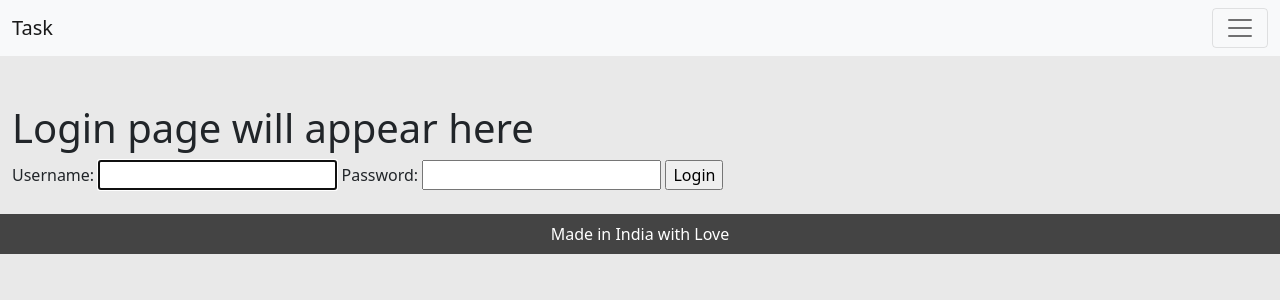
After one commit to linrakesh/modelTutorial, a Django app: page /login/ in a window 1280 px wide. The commit adds this page. Shown: the top 300 px of the page. Run offline with Django 3.2, Linux system fonts and the light colour scheme.

Commit message:
login logout added

```diff
--- a/Tutorial/settings.py
+++ b/Tutorial/settings.py
@@ -126,3 +126,6 @@ STATIC_URL = '/static/'
 
 MEDIA_ROOT = os.path.join(BASE_DIR, 'media/')
 MEDIA_URL = 'media/'
+
+LOGIN_REDIRECT_URL ='/'
+LOGOUT_REDIRECT_URL = '/'
--- a/Tutorial/urls.py
+++ b/Tutorial/urls.py
@@ -17,12 +17,17 @@ from django.contrib import admin
 from django.urls import path,include
 from django.conf import settings
 from django.conf.urls.static import static
+from django.contrib.auth.views import LoginView,LogoutView
 
 
 urlpatterns = [
-    path('pages/', include('django.contrib.flatpages.urls')),
+
     path('admin/', admin.site.urls),
     path('', include('ideaset.urls')),
+    path('login/',LoginView.as_view(),name='login'),
+    path('logout/',LogoutView.as_view(),name='logout'),
+    path('pages/', include('django.contrib.flatpages.urls')),
+
 
 
 ]
--- a/ideaset/templates/ideaset/base.html
+++ b/ideaset/templates/ideaset/base.html
@@ -25,7 +25,7 @@
           <a class="nav-link" href="{% url 'add' %}">Add New Task</a>
         </li>
         <li class="nav-item">
-            <a class="nav-link" href="#" tabindex="-1" aria-disabled="true">Login</a>
+            <a class="nav-link" href="{% url 'login' %}" tabindex="-1" aria-disabled="true">Login</a>
           </li>
         <li class="nav-item dropdown">
           <a class="nav-link dropdown-toggle" href="#" id="navbarDropdown" role="button" data-bs-toggle="dropdown" aria-expanded="false">
@@ -37,7 +37,7 @@
             <li><a class="dropdown-item" href="#">Profile</a></li>
             <li><a class="dropdown-item" href="#">Forgot Password</a></li>
             <li><hr class="dropdown-divider"></li>
-            <li><a class="dropdown-item" href="#">Logout</a></li>
+            <li><a class="dropdown-item" href="{% url 'logout' %}">Logout</a></li>
           </ul>
         </li>
         <li class="nav-item">
--- /dev/null
+++ b/ideaset/templates/registration/login.html
@@ -0,0 +1,15 @@
+{% extends 'ideaset/base.html' %}
+{% block title %} Login {% endblock %}
+
+{% block content %}
+  <h1>Login page will appear here</h1>
+  <form method ="POST" action="{% url 'login' %}">
+    {% csrf_token %}
+    {{ form.username.label_tag }}
+    {{form.username}}
+    {{ form.password.label_tag }}
+    {{form.password}}
+    {{form.errors}}
+    <input type="submit" value ="Login">
+  </form>
+{% endblock %}
```
Also changed, not shown: db.sqlite3.
